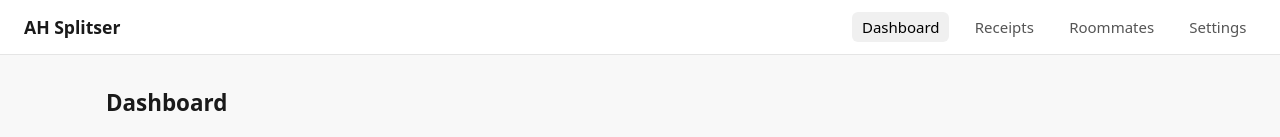
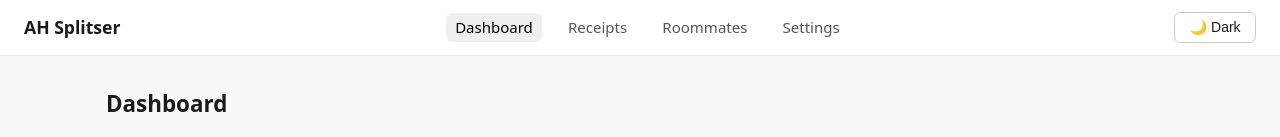
Before and after one commit to BasVerlooy/ah-wbw-splitser, a React (Vite) app in the folder frontend/: page / in a window 1280 px wide. Shown: the top 137 px of the page. Built offline with nearby package versions, Linux system fonts and the light colour scheme; no server answers.

Commit message:
feat(frontend): implement dark mode toggle and update styles

```diff
--- a/frontend/src/App.jsx
+++ b/frontend/src/App.jsx
@@ -1,3 +1,4 @@
+import { useState, useEffect } from 'react'
 import { BrowserRouter, NavLink, Route, Routes } from 'react-router-dom'
 import Dashboard from './pages/Dashboard'
 import ReceiptDetail from './pages/ReceiptDetail'
@@ -7,6 +8,17 @@ import Settings from './pages/Settings'
 import './index.css'
 
 export default function App() {
+  const [theme, setTheme] = useState(() => localStorage.getItem('theme') || 'light')
+
+  useEffect(() => {
+    document.documentElement.setAttribute('data-theme', theme)
+    localStorage.setItem('theme', theme)
+  }, [theme])
+
+  const toggleTheme = () => {
+    setTheme((prev) => (prev === 'light' ? 'dark' : 'light'))
+  }
+
   return (
     <BrowserRouter>
       <nav>
@@ -15,6 +27,11 @@ export default function App() {
         <NavLink to="/receipts">Receipts</NavLink>
         <NavLink to="/roommates">Roommates</NavLink>
         <NavLink to="/settings">Settings</NavLink>
+        <div style={{ marginLeft: 'auto' }}>
+          <button onClick={toggleTheme} className="theme-toggle">
+            {theme === 'light' ? '🌙 Dark' : '☀️ Light'}
+          </button>
+        </div>
       </nav>
       <main>
         <Routes>
--- a/frontend/src/index.css
+++ b/frontend/src/index.css
@@ -1,11 +1,65 @@
 *, *::before, *::after { box-sizing: border-box; }
+
+:root {
+  --bg-color: #f8f8f8;
+  --text-color: #1a1a1a;
+  --nav-bg: #fff;
+  --nav-border: #e5e5e5;
+  --nav-link-color: #555;
+  --nav-link-hover-bg: #f0f0f0;
+  --nav-link-hover-color: #000;
+  --card-bg: #fff;
+  --card-border: #e5e5e5;
+  --table-border: #f0f0f0;
+  --table-row-hover: #fafafa;
+  --th-color: #555;
+  --button-bg: #fff;
+  --button-border: #ccc;
+  --button-text: #1a1a1a;
+  --button-primary-bg: #1a1a1a;
+  --button-primary-text: #fff;
+  --input-bg: #fff;
+  --input-border: #ccc;
+  --input-focus-shadow: rgba(0,0,0,0.06);
+  --badge-bg: #f0f0f0;
+  --muted-color: #888;
+  --link-color: #0066cc;
+  --link-hover-color: #004499;
+}
+
+[data-theme="dark"] {
+  --bg-color: #121212;
+  --text-color: #e0e0e0;
+  --nav-bg: #1e1e1e;
+  --nav-border: #333;
+  --nav-link-color: #aaa;
+  --nav-link-hover-bg: #333;
+  --nav-link-hover-color: #fff;
+  --card-bg: #1e1e1e;
+  --card-border: #333;
+  --table-border: #333;
+  --table-row-hover: #2a2a2a;
+  --th-color: #aaa;
+  --button-bg: #2a2a2a;
+  --button-border: #444;
+  --button-text: #e0e0e0;
+  --button-primary-bg: #e0e0e0;
+  --button-primary-text: #121212;
+  --input-bg: #2a2a2a;
+  --input-border: #444;
+  --input-focus-shadow: rgba(255,255,255,0.1);
+  --badge-bg: #333;
+  --muted-color: #777;
+  --link-color: #66b3ff;
+  --link-hover-color: #99ccff;
+}
 
 body {
   margin: 0;
   font-family: system-ui, sans-serif;
   font-size: 15px;
-  background: #f8f8f8;
-  color: #1a1a1a;
+  background: var(--bg-color);
+  color: var(--text-color);
 }
 
 nav {
@@ -13,8 +67,8 @@ nav {
   align-items: center;
   gap: 1rem;
   padding: 0.75rem 1.5rem;
-  background: #fff;
-  border-bottom: 1px solid #e5e5e5;
+  background: var(--nav-bg);
+  border-bottom: 1px solid var(--nav-border);
 }
 
 .brand {
@@ -25,15 +79,15 @@ nav {
 
 nav a {
   text-decoration: none;
-  color: #555;
+  color: var(--nav-link-color);
   padding: 0.3rem 0.6rem;
   border-radius: 6px;
 }
 
 nav a.active,
 nav a:hover {
-  background: #f0f0f0;
-  color: #000;
+  background: var(--nav-link-hover-bg);
+  color: var(--nav-link-hover-color);
 }
 
 main {
@@ -46,8 +100,8 @@ h1 { font-size: 1.4rem; margin: 0 0 1.25rem; }
 h2 { font-size: 1.1rem; margin: 0 0 0.75rem; }
 
 .card {
-  background: #fff;
-  border: 1px solid #e5e5e5;
+  background: var(--card-bg);
+  border: 1px solid var(--card-border);
   border-radius: 8px;
   padding: 1.25rem;
   margin-bottom: 1rem;
@@ -62,45 +116,67 @@ table {
 th, td {
   text-align: left;
   padding: 0.5rem 0.75rem;
-  border-bottom: 1px solid #f0f0f0;
+  border-bottom: 1px solid var(--table-border);
 }
 
-th { font-weight: 600; color: #555; }
+th { font-weight: 600; color: var(--th-color); }
 tr:last-child td { border-bottom: none; }
-tr:hover td { background: #fafafa; }
+tr:hover td { background: var(--table-row-hover); }
+
+a {
+  color: var(--link-color);
+  text-decoration: none;
+}
+
+a:hover {
+  text-decoration: underline;
+  color: var(--link-hover-color);
+}
 
 button {
   cursor: pointer;
   padding: 0.4rem 0.9rem;
   border-radius: 6px;
-  border: 1px solid #ccc;
-  background: #fff;
+  border: 1px solid var(--button-border);
+  background: var(--button-bg);
+  color: var(--button-text);
   font-size: 0.875rem;
 }
 
 button.primary {
-  background: #1a1a1a;
-  color: #fff;
-  border-color: #1a1a1a;
+  background: var(--button-primary-bg);
+  color: var(--button-primary-text);
+  border-color: var(--button-primary-bg);
 }
 
 button.danger {
-  color: #c00;
-  border-color: #fcc;
+  color: #ff6666;
+  border-color: #663333;
 }
 
-button:disabled {
-  opacity: 0.5;
-  cursor: default;
+button.default-payer {
+  background: var(--button-bg);
+  color: var(--button-text);
+  border: 1px solid var(--button-border);
+  padding: 0.25rem 0.65rem;
+  font-size: 0.8rem;
+  border-radius: 6px;
+  cursor: pointer;
+}
+
+button.default-payer.is-active {
+  background: var(--button-primary-bg);
+  color: var(--button-primary-text);
+  border-color: var(--button-primary-bg);
 }
 
 input[type="text"], input[type="number"], input[type="search"] {
   padding: 0.4rem 0.6rem;
-  border: 1px solid #ccc;
+  border: 1px solid var(--input-border);
   border-radius: 6px;
   font-size: 0.875rem;
   width: 100%;
-  background: #fff;
+  background: var(--input-bg);
   color: inherit;
   outline: none;
   -webkit-appearance: none;
@@ -108,31 +184,31 @@ input[type="text"], input[type="number"], input[type="search"] {
 }
 
 input[type="text"]:focus, input[type="number"]:focus, input[type="search"]:focus {
-  border-color: #999;
-  box-shadow: 0 0 0 2px rgba(0,0,0,0.06);
+  border-color: var(--input-border);
+  box-shadow: 0 0 0 2px var(--input-focus-shadow);
 }
 
 select {
   padding: 0.4rem 0.6rem;
-  border: 1px solid #ccc;
+  border: 1px solid var(--input-border);
   border-radius: 6px;
   font-size: 0.875rem;
-  background: #fff;
+  background: var(--input-bg);
   color: inherit;
   cursor: pointer;
   outline: none;
 }
 
 select:focus {
-  border-color: #999;
-  box-shadow: 0 0 0 2px rgba(0,0,0,0.06);
+  border-color: var(--input-border);
+  box-shadow: 0 0 0 2px var(--input-focus-shadow);
 }
 
 .row { display: flex; gap: 0.5rem; align-items: center; }
-.muted { color: #888; font-size: 0.85rem; }
+.muted { color: var(--muted-color); font-size: 0.85rem; }
 .badge {
   display: inline-block;
-  background: #f0f0f0;
+  background: var(--badge-bg);
   border-radius: 4px;
   padding: 0.1rem 0.5rem;
   font-size: 0.8rem;
--- a/frontend/src/pages/Roommates.jsx
+++ b/frontend/src/pages/Roommates.jsx
@@ -80,17 +80,8 @@ export default function Roommates() {
                   <td>{r.name}</td>
                   <td style={{ textAlign: 'center' }}>
                     <button
+                      className={`default-payer ${r.is_default_payer ? 'is-active' : ''}`}
                       onClick={() => setDefaultPayer(r.id)}
-                      style={{
-                        background: r.is_default_payer ? '#1a1a1a' : '#fff',
-                        color: r.is_default_payer ? '#fff' : '#555',
-                        border: '1px solid',
-                        borderColor: r.is_default_payer ? '#1a1a1a' : '#ccc',
-                        borderRadius: 6,
-                        padding: '0.25rem 0.65rem',
-                        fontSize: '0.8rem',
-                        cursor: 'pointer',
-                      }}
                     >
                       {r.is_default_payer ? 'Default' : 'Set default'}
                     </button>
```
Also changed, not shown: 1 other file (tests, documents, lock files or other folders).
